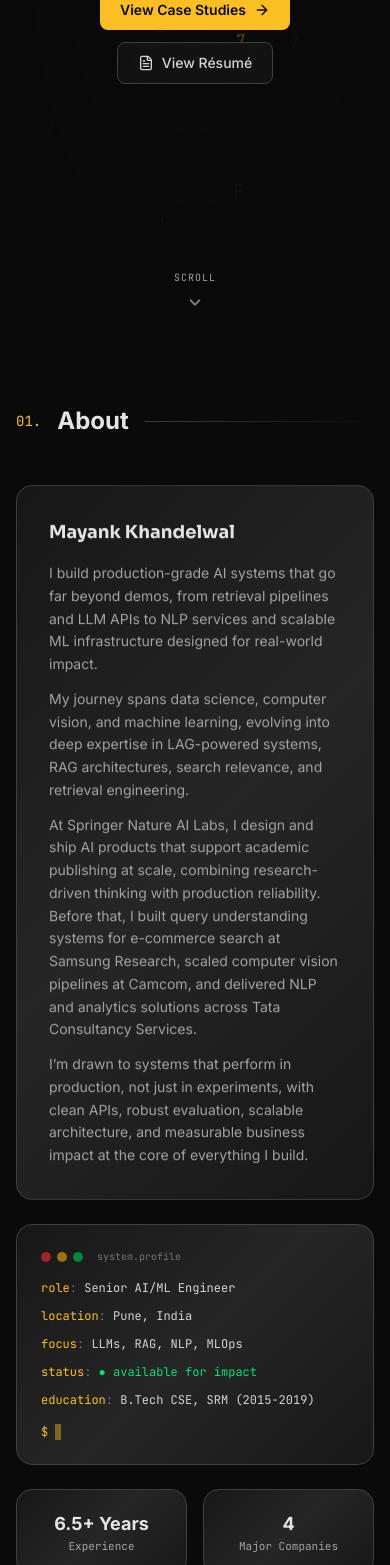
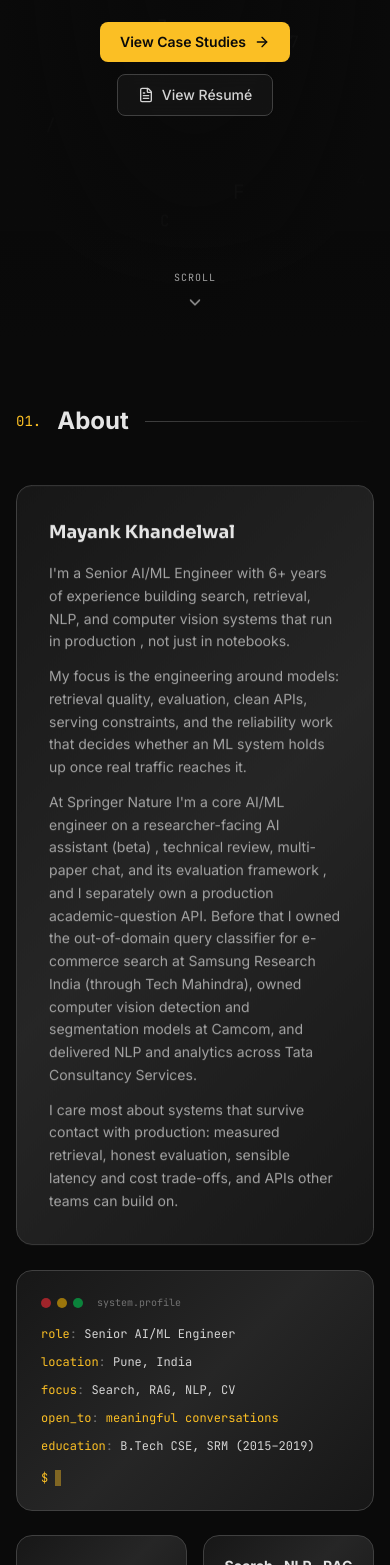
Before and after one commit to Mayank187/mayank187.github.io, a React (Vite) app: page / in a window 390 px wide. Shown: the part 435-2000 px from the top of the page. Built offline with nearby package versions, Linux system fonts and the light colour scheme; a web font is replaced by a local one.

Commit message:
feat: dynamic experience years and refreshed profile/contact/nav

```diff
--- a/src/data/certifications.ts
+++ b/src/data/certifications.ts
@@ -2,6 +2,10 @@ export interface Certification {
   title: string;
   issuer: string;
   icon: string;
+  /** Optional ,  add when the completion year is confirmed. */
+  year?: string;
+  /** Optional ,  add a verifiable credential URL when available. */
+  link?: string;
 }
 
 export interface Award {
--- a/src/data/navigation.ts
+++ b/src/data/navigation.ts
@@ -6,10 +6,9 @@ export interface NavItem {
 
 export const navItems: NavItem[] = [
   { id: 'about', label: 'About', prefix: '01' },
-  { id: 'experience', label: 'Experience', prefix: '02' },
-  { id: 'skills', label: 'Stack', prefix: '03' },
-  { id: 'projects', label: 'Projects', prefix: '04' },
-  { id: 'publications', label: 'Research', prefix: '05' },
-  { id: 'certifications', label: 'Recognitions', prefix: '06' },
-  { id: 'contact', label: 'Contact', prefix: '07' },
+  { id: 'projects', label: 'Case Studies', prefix: '02' },
+  { id: 'experience', label: 'Experience', prefix: '03' },
+  { id: 'skills', label: 'Capabilities', prefix: '04' },
+  { id: 'certifications', label: 'Recognition', prefix: '05' },
+  { id: 'contact', label: 'Contact', prefix: '06' },
 ];
--- a/src/data/profile.ts
+++ b/src/data/profile.ts
@@ -1,33 +1,41 @@
+import { yearsLabel } from "../utils/experience";
+
+// Computed once at load from June 2019 ,  stays current without manual edits.
+const YEARS = yearsLabel();
+
 export const profile = {
   name: "Mayank Khandelwal",
   title: "Senior AI/ML Engineer",
-  tagline: "Building Production AI Systems with LLMs, RAG, NLP & MLOps",
+  // Stable one-line positioning statement used by the hero. Keep it concrete.
+  positioning:
+    "Senior AI/ML Engineer building production search, retrieval, NLP, and LLM systems.",
+  tagline: `${YEARS} across academic publishing, e-commerce search, computer vision, and applied ML.`,
   location: "Pune, India",
   email: "mayankkhandelwal187@gmail.com",
   github: "https://github.com/Mayank187",
   linkedin: "https://www.linkedin.com/in/aiwithmayank/",
   resumePath: "/resume.pdf",
+  // Softer than "Available for Hire"; advertises openness without a sales pitch.
+  availability: "Not actively looking, but open to meaningful conversations",
   about: [
-    "I build production-grade AI systems that go far beyond demos, from retrieval pipelines and LLM APIs to NLP services and scalable ML infrastructure designed for real-world impact.",
-    "My journey spans data science, computer vision, and machine learning, evolving into deep expertise in LAG-powered systems, RAG architectures, search relevance, and retrieval engineering.",
-    "At Springer Nature AI Labs, I design and ship AI products that support academic publishing at scale, combining research-driven thinking with production reliability. Before that, I built query understanding systems for e-commerce search at Samsung Research, scaled computer vision pipelines at Camcom, and delivered NLP and analytics solutions across Tata Consultancy Services.",
-    "I’m drawn to systems that perform in production, not just in experiments, with clean APIs, robust evaluation, scalable architecture, and measurable business impact at the core of everything I build.",
+    `I'm a Senior AI/ML Engineer with ${YEARS} of experience building search, retrieval, NLP, and computer vision systems that run in production ,  not just in notebooks.`,
+    "My focus is the engineering around models: retrieval quality, evaluation, clean APIs, serving constraints, and the reliability work that decides whether an ML system holds up once real traffic reaches it.",
+    "At Springer Nature I'm a core AI/ML engineer on a researcher-facing AI assistant (beta) ,  technical review, multi-paper chat, and its evaluation framework ,  and I separately own a production academic-question API. Before that I owned the out-of-domain query classifier for e-commerce search at Samsung Research India (through Tech Mahindra), owned computer vision detection and segmentation models at Camcom, and delivered NLP and analytics across Tata Consultancy Services.",
+    "I care most about systems that survive contact with production: measured retrieval, honest evaluation, sensible latency and cost trade-offs, and APIs other teams can build on.",
   ],
+  // Kept short and forward-looking; deliberately does not restate the
+  // Capabilities section. See src/data/skills.ts.
   currentFocus: [
-    "Production AI Systems",
-    "RAG Pipelines & Retrieval Quality",
-    "AI Evaluation Frameworks",
-    "Search & Ranking Systems",
-    "Real-world NLP Applications",
-    "MLOps for AI Systems",
-    "Research-oriented AI Engineering",
-    "Agentic AI Systems",
+    "Retrieval quality & evaluation",
+    "LLM systems in production",
+    "Agentic workflows",
   ],
+  // Honest, repo-verifiable highlights in natural language ,  not marketing
+  // category counts. Each is derivable from experience and real credentials.
   metrics: [
-    { label: "6.5+ Years", sublabel: "Experience" },
-    { label: "4", sublabel: "Major Companies" },
-    { label: "Multiple", sublabel: "Awards" },
-    { label: "Research", sublabel: "& Publications" },
-    { label: "Production", sublabel: "AI Systems" },
+    { label: YEARS, sublabel: "Applied AI/ML" },
+    { label: "Search · NLP · RAG · CV", sublabel: "Professional domains" },
+    { label: "Production APIs · ML deployment", sublabel: "Engineering focus" },
+    { label: "2 peer-reviewed papers", sublabel: "Undergraduate research" },
   ],
 } as const;
--- a/src/sections/About.tsx
+++ b/src/sections/About.tsx
@@ -7,9 +7,9 @@ import { stagger, fadeUp, viewport } from '../data/animations';
 const profileFields = [
   { key: 'role', value: profile.title },
   { key: 'location', value: profile.location },
-  { key: 'focus', value: 'LLMs, RAG, NLP, MLOps' },
-  { key: 'status', value: '● available for impact', color: 'text-green-400' },
-  { key: 'education', value: 'B.Tech CSE, SRM (2015-2019)' },
+  { key: 'focus', value: 'Search, RAG, NLP, CV' },
+  { key: 'open_to', value: 'meaningful conversations', color: 'text-brand-400' },
+  { key: 'education', value: 'B.Tech CSE, SRM (2015–2019)' },
 ] as const;
 
 export function About() {
@@ -27,7 +27,7 @@ export function About() {
         >
           {/* Top row: Bio + Terminal card */}
           <div className="grid gap-6 md:grid-cols-5">
-            {/* Bio — takes 3 cols */}
+            {/* Bio ,  takes 3 cols */}
             <motion.div variants={fadeUp} className="md:col-span-3">
               <HolographicCard className="h-full p-8">
                 <h3 className="mb-4 font-display text-lg font-bold text-slate-100">
@@ -43,7 +43,7 @@ export function About() {
               </HolographicCard>
             </motion.div>
 
-            {/* Terminal profile card — takes 2 cols */}
+            {/* Terminal profile card ,  takes 2 cols */}
             <motion.div variants={fadeUp} className="md:col-span-2">
               <HolographicCard className="h-full p-6">
                 {/* Terminal chrome */}
@@ -79,13 +79,13 @@ export function About() {
             </motion.div>
           </div>
 
-          {/* Bottom row: Metrics */}
+          {/* Bottom row: honest highlights (verifiable facts, not marketing categories) */}
           <motion.div variants={fadeUp}>
-            <div className="grid grid-cols-2 gap-4 md:grid-cols-5">
+            <div className="grid grid-cols-2 gap-4 md:grid-cols-4">
               {profile.metrics.map((m) => (
-                <HolographicCard key={m.label} className="p-5 text-center">
-                  <p className="text-lg font-bold text-slate-100">{m.label}</p>
-                  <p className="font-mono text-[11px] text-slate-500">{m.sublabel}</p>
+                <HolographicCard key={m.sublabel} className="flex flex-col justify-center p-5 text-center">
+                  <p className="text-sm font-bold leading-snug text-slate-100 md:text-base">{m.label}</p>
+                  <p className="mt-1 font-mono text-[11px] text-slate-500">{m.sublabel}</p>
                 </HolographicCard>
               ))}
             </div>
--- a/src/sections/ContactResume.tsx
+++ b/src/sections/ContactResume.tsx
@@ -18,7 +18,7 @@ export function ContactResume() {
   return (
     <section id="contact" className="relative flex min-h-dvh items-center px-4 py-16 md:py-24 md:px-6">
       <div className="mx-auto w-full max-w-4xl">
-        <SectionHeading prefix="07" title="Get in Touch" id="contact-heading" />
+        <SectionHeading prefix="06" title="Get in Touch" id="contact-heading" />
 
         <motion.div
           variants={stagger(0.12)}
@@ -27,7 +27,7 @@ export function ContactResume() {
           viewport={viewport}
           className="space-y-6"
         >
-          {/* Current Focus — full width */}
+          {/* Current Focus ,  full width */}
           <motion.div variants={fadeUp}>
             <HolographicCard className="p-8">
               <div className="mb-4 flex items-center gap-2">
@@ -35,9 +35,8 @@ export function ContactResume() {
                 <h3 className="font-mono text-xs uppercase tracking-widest text-brand-400">
                   current_focus
                 </h3>
-                <span className="ml-auto inline-flex items-center gap-1.5 rounded-full border border-green-500/30 bg-green-500/10 px-2 py-0.5 font-mono text-xs text-green-400">
-                  <span className="h-1.5 w-1.5 animate-pulse rounded-full bg-green-400" />
-                  active
+                <span className="ml-auto inline-flex items-center gap-1.5 rounded-full border border-slate-700 bg-slate-800/60 px-2 py-0.5 font-mono text-xs text-slate-400">
+                  now
                 </span>
               </div>
               <div className="flex flex-wrap gap-2">
@@ -53,7 +52,7 @@ export function ContactResume() {
             </HolographicCard>
           </motion.div>
 
-          {/* Contact + Resume — side by side */}
+          {/* Contact + Resume ,  side by side */}
           <div className="grid gap-6 md:grid-cols-2">
             {/* Contact card */}
             <motion.div variants={fadeUp}>
@@ -66,7 +65,7 @@ export function ContactResume() {
                     </h3>
                   </div>
                   <p className="mb-6 text-sm text-slate-400">
-                    Open to discussing production AI systems, engineering challenges, or collaboration opportunities.
+                    {profile.availability} ,  production AI systems, retrieval and search, or interesting engineering problems.
                   </p>
 
                   <div className="mb-6 flex flex-col gap-3">
@@ -146,9 +145,9 @@ export function ContactResume() {
 
                   <div className="mb-6 grid grid-cols-2 gap-3">
                     {profile.metrics.slice(0, 4).map((m) => (
-                      <div key={m.label} className="rounded-lg border border-slate-700/50 bg-slate-800/30 px-3 py-2">
-                        <p className="text-sm font-semibold text-slate-100">{m.label}</p>
-                        <p className="font-mono text-[10px] text-slate-500">{m.sublabel}</p>
+                      <div key={m.sublabel} className="rounded-lg border border-slate-700/50 bg-slate-800/30 px-3 py-2">
+                        <p className="text-xs font-semibold leading-snug text-slate-100">{m.label}</p>
+                        <p className="mt-0.5 font-mono text-[10px] text-slate-500">{m.sublabel}</p>
                       </div>
                     ))}
                   </div>
--- /dev/null
+++ b/src/utils/experience.ts
@@ -0,0 +1,19 @@
+// Single source of truth for years of experience, so nothing drifts out of date.
+// Career start: June 2019 (month index 5).
+export const CAREER_START = new Date(2019, 5, 1);
+
+/** Fractional years of experience since CAREER_START. */
+export function yearsOfExperience(now: Date = new Date()): number {
+  const ms = now.getTime() - CAREER_START.getTime();
+  return ms / (1000 * 60 * 60 * 24 * 365.25);
+}
+
+/** Whole years, rounded down (e.g. 7.1 → 7). */
+export function wholeYearsOfExperience(now: Date = new Date()): number {
+  return Math.floor(yearsOfExperience(now));
+}
+
+/** Display label, e.g. "7+ years". */
+export function yearsLabel(now: Date = new Date()): string {
+  return `${wholeYearsOfExperience(now)}+ years`;
+}
```
Also changed, not shown: src/sections/Certifications.tsx (+77 -43 lines).
